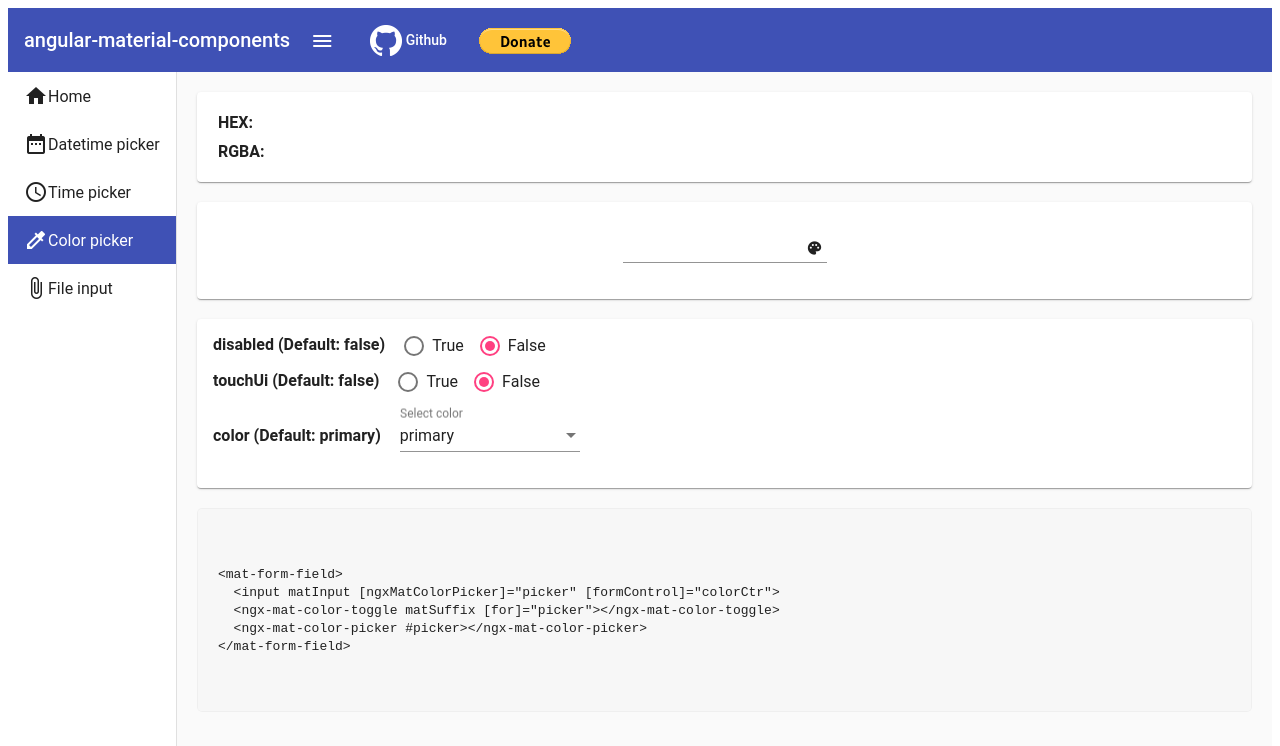
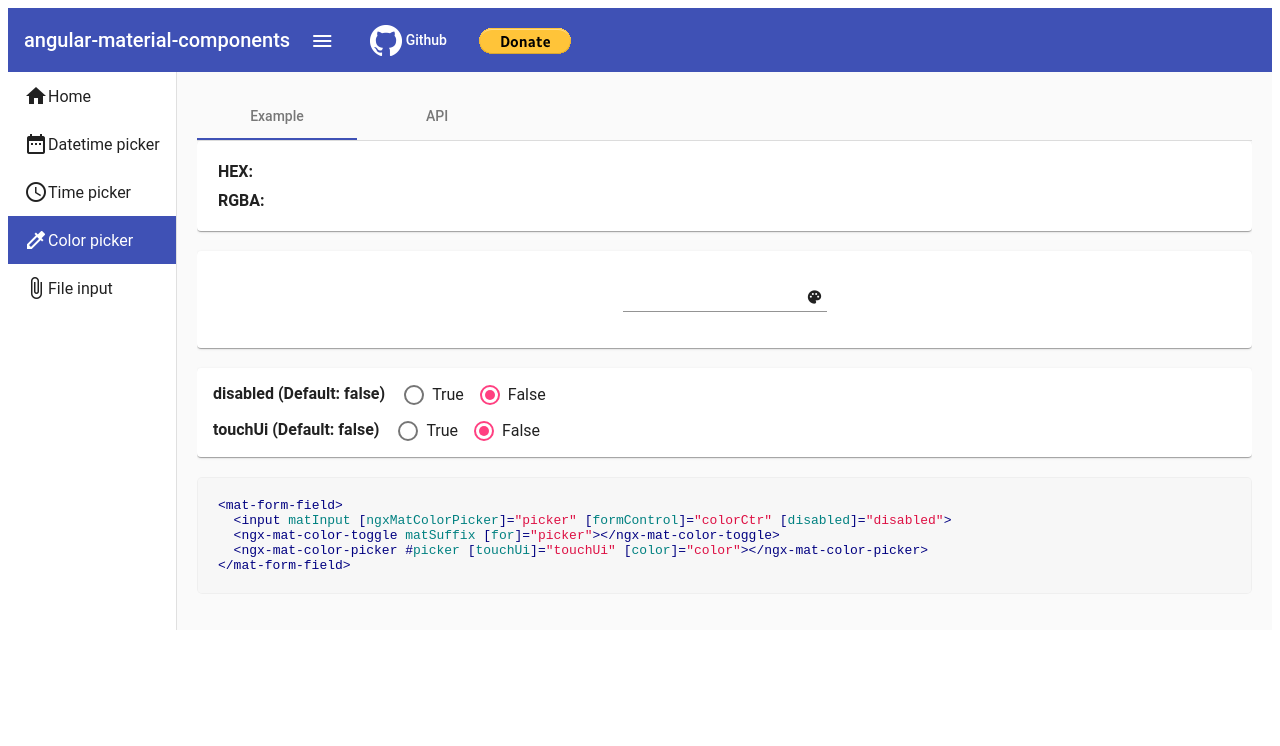
Before and after one commit to h2qutc/angular-material-components, an Angular app: page /colorpicker in a window 1280 px wide. Shown: the top 746 px of the page. Built offline with nearby package versions, Linux system fonts and the light colour scheme.

Commit message:
add doc api color picker

```diff
--- a/src/app/demo-colorpicker/demo-colorpicker.component.html
+++ b/src/app/demo-colorpicker/demo-colorpicker.component.html
@@ -1,3 +1,5 @@
+<mat-tab-group>
+    <mat-tab label="Example">
         <mat-card class="zone zone-value">
             <div class="row" [style.background-color]="colorCtr.value?.rgba">HEX: {{colorCtr.value?.hex}}</div>
             <div class="row">RGBA: {{colorCtr.value?.rgba}}</div>
@@ -14,8 +16,9 @@
         <mat-card class="zone zone-config">
             <div class="config-wrapper">
                 <span class="label">disabled (Default: false) </span>
-        <mat-radio-group aria-label="Select an option" [(ngModel)]="disabled">
-            <mat-radio-button class="example-radio-button" *ngFor="let option of options" [value]="option.value">
+                <mat-radio-group aria-label="Select an option" [ngModel]="disabled" (ngModelChange)="onDisabledChanged($event)">
+                    <mat-radio-button class="example-radio-button" *ngFor="let option of options"
+                        [value]="option.value">
                         {{option.label}}</mat-radio-button>
                 </mat-radio-group>
             </div>
@@ -23,26 +26,79 @@
             <div class="config-wrapper">
                 <span class="label">touchUi (Default: false) </span>
                 <mat-radio-group aria-label="Select an option" [(ngModel)]="touchUi">
-            <mat-radio-button class="example-radio-button" *ngFor="let option of options" [value]="option.value">
+                    <mat-radio-button class="example-radio-button" *ngFor="let option of options"
+                        [value]="option.value">
                         {{option.label}}</mat-radio-button>
                 </mat-radio-group>
             </div>
 
-    <div class="config-wrapper">
-        <span class="label">color (Default: primary) </span>
-        <mat-form-field>
-            <mat-label>Select color</mat-label>
-            <mat-select [(ngModel)]="color">
-                <mat-option *ngFor="let item of listColors" [value]="item">
-                    {{item}}
-                </mat-option>
-            </mat-select>
-        </mat-form-field>
-    </div>
         </mat-card>
 
+        <pre><code ngxMatHighlight class="html">{{code3}}</code></pre>
+
+    </mat-tab>
+    <mat-tab label="API">
+        <h1>API reference for @angular-material-components/color-picker</h1>
+        <h2>Getting started</h2>
+        <pre><code>{{code1}}</code></pre>
+
+        <h2>Setup</h2>
         <pre>
-    <code>
-      {{codeColorPicker}}
+      <code ngxMatHighlight class="language-typescript">{{code2}}
       </code>
     </pre>
+
+        <h2>Properties @Input</h2>
+        <table class="api-table-properties">
+            <tbody>
+                <tr>
+                    <th>Name</th>
+                    <th>Type</th>
+                    <th>Default value</th>
+                    <th>Description</th>
+                </tr>
+
+                <tr>
+                    <td>
+                        <div>disabled</div>
+                    </td>
+                    <td>boolean</td>
+                    <td>null</td>
+                    <td>
+                        <p>If true, the picker is readonly and can't be modified</p>
+                    </td>
+                </tr>
+
+                <tr>
+                    <td>
+                        <div>touchUi</div>
+                    </td>
+                    <td>boolean</td>
+                    <td>false</td>
+                    <td>
+                        <p>Whether the calendar UI is in touch mode. In touch mode the calendar opens in a dialog rather
+                            than a
+                            popup and elements have more padding to allow for bigger touch targets.
+                        </p>
+                    </td>
+                </tr>
+
+            </tbody>
+        </table>
+
+        <h2>Choosing color format settings to display in input
+        </h2>
+
+        The color-picker use <strong>NGX_MAT_COLOR_FORMATS</strong> by default.
+
+        You can also customize the color format by providing your custom MAT_COLOR_FORMATS in your module.
+        For example:
+        <pre><code ngxMatHighlight class="language-typescript">{{code4}}</code></pre>
+
+        <h2>Theming</h2>
+        <p>@see @angular/material <a href="https://material.angular.io/guide/theming#using-a-pre-built-theme">Using a
+                pre-built theme</a></p>
+        <p>Add the Material Design icon font to your index.html</p>
+        <pre><code ngxMatHighlight class="language-css">{{code5}}</code></pre>
+    </mat-tab>
+</mat-tab-group>
--- a/src/app/demo-colorpicker/demo-colorpicker.component.ts
+++ b/src/app/demo-colorpicker/demo-colorpicker.component.ts
@@ -22,15 +22,62 @@
 
   public listColors = ['primary', 'accent', 'warn'];
 
-  public codeColorPicker = `\n<mat-form-field>
-  <input matInput [ngxMatColorPicker]="picker" [formControl]="colorCtr">
+  public code3 = `<mat-form-field>
+  <input matInput [ngxMatColorPicker]="picker" [formControl]="colorCtr" [disabled]="disabled">
   <ngx-mat-color-toggle matSuffix [for]="picker"></ngx-mat-color-toggle>
-  <ngx-mat-color-picker #picker></ngx-mat-color-picker>
+  <ngx-mat-color-picker #picker [touchUi]="touchUi" [color]="color"></ngx-mat-color-picker>
 </mat-form-field>`;
+
+
+  public code1 = 'npm install --save @angular-material-components/color-picker';
+
+
+  public code2 = `import { MAT_COLOR_FORMATS, NgxMatColorPickerModule, NGX_MAT_COLOR_FORMATS }
+  from '@angular-material-components/color-picker'
+
+  @NgModule({
+    ...
+    imports: [
+         ...
+         NgxMatColorPickerModule
+    ],
+    providers: [
+     { provide: MAT_COLOR_FORMATS, useValue: NGX_MAT_COLOR_FORMATS }
+    ],
+    ...
+ })
+ export class AppModule { }`;
+
+  public code4 =
+`export const CUSTOM_MAT_COLOR_FORMATS: MatColorFormats = {
+    display: {
+        colorInput: 'hex'
+    }
+}
+
+@NgModule({
+    ...
+    providers: [
+      { provide: MAT_COLOR_FORMATS, useValue: CUSTOM_MAT_COLOR_FORMATS }
+    ],
+    ...
+  })
+export class AppModule { }`;
+
+  public code5 = '<link href="https://fonts.googleapis.com/icon?family=Material+Icons&display=block" rel="stylesheet">';
+
 
   constructor() { }
 
   ngOnInit() {
   }
 
+  onDisabledChanged(value: boolean) {
+    if (!value) {
+      this.colorCtr.enable();
+    } else {
+      this.colorCtr.disable();
+    }
+  }
+
 }
--- a/src/app/demo-colorpicker/demo-colorpicker.module.ts
+++ b/src/app/demo-colorpicker/demo-colorpicker.module.ts
@@ -9,6 +9,7 @@
 import { RouterModule, Routes } from '@angular/router';
 import { MAT_COLOR_FORMATS, NgxMatColorPickerModule, NGX_MAT_COLOR_FORMATS } from 'projects/color-picker/src/public-api';
 import { DemoColorpickerComponent } from './demo-colorpicker.component';
+import { SharedModule } from '../shared';
 
 const routes: Routes = [
   { path: '', component: DemoColorpickerComponent }
@@ -27,7 +28,8 @@
     MatFormFieldModule,
     MatInputModule,
     MatRadioModule,
-    MatSelectModule
+    MatSelectModule,
+    SharedModule
   ],
   providers: [
     { provide: MAT_COLOR_FORMATS, useValue: NGX_MAT_COLOR_FORMATS }
--- a/src/app/demo-datetime/demo-datetime.component.ts
+++ b/src/app/demo-datetime/demo-datetime.component.ts
@@ -62,7 +62,8 @@
     NgxMatTimepickerModule,
     NgxMatNativeDateModule,
     ...
-  ]})`;
+  ]})
+  export class AppModule { }`;
 public code4 = 'npm install --save  @angular-material-components/moment-adapter';
 public code5 = `@Injectable()
 export class CustomDateAdapter extends NgxMatDateAdapter<D> {...}
--- a/src/app/demo-fileinput/demo-fileinput.module.ts
+++ b/src/app/demo-fileinput/demo-fileinput.module.ts
@@ -13,6 +13,7 @@
 import { NgxMatNativeDateModule } from 'projects/datetime-picker/src/public-api';
 import { NgxMatFileInputModule } from 'projects/file-input/src';
 import { DemoFileInputComponent } from './demo-fileinput.component';
+import { SharedModule } from '../shared';
 
 const routes: Routes = [
   { path: '', component: DemoFileInputComponent }
@@ -35,7 +36,8 @@
     MatCheckboxModule,
     MatIconModule,
     MatCardModule,
-    NgxMatFileInputModule
+    NgxMatFileInputModule,
+    SharedModule
   ],
   declarations: [DemoFileInputComponent]
 })
--- a/src/app/demo-time/demo-time.module.ts
+++ b/src/app/demo-time/demo-time.module.ts
@@ -11,6 +11,7 @@
 import { MatSelectModule } from '@angular/material/select';
 import { RouterModule, Routes } from '@angular/router';
 import { NgxMatDatetimePickerModule, NgxMatNativeDateModule, NgxMatTimepickerModule } from 'projects/datetime-picker/src/public-api';
+import { SharedModule } from '../shared';
 import { DemoTimeComponent } from './demo-time.component';
 
 const routes: Routes = [
@@ -36,6 +37,7 @@
     MatCheckboxModule,
     MatIconModule,
     MatCardModule,
+    SharedModule
   ],
   declarations: [DemoTimeComponent]
 })
```
Lines whose indentation alone changed are shown as unchanged.
